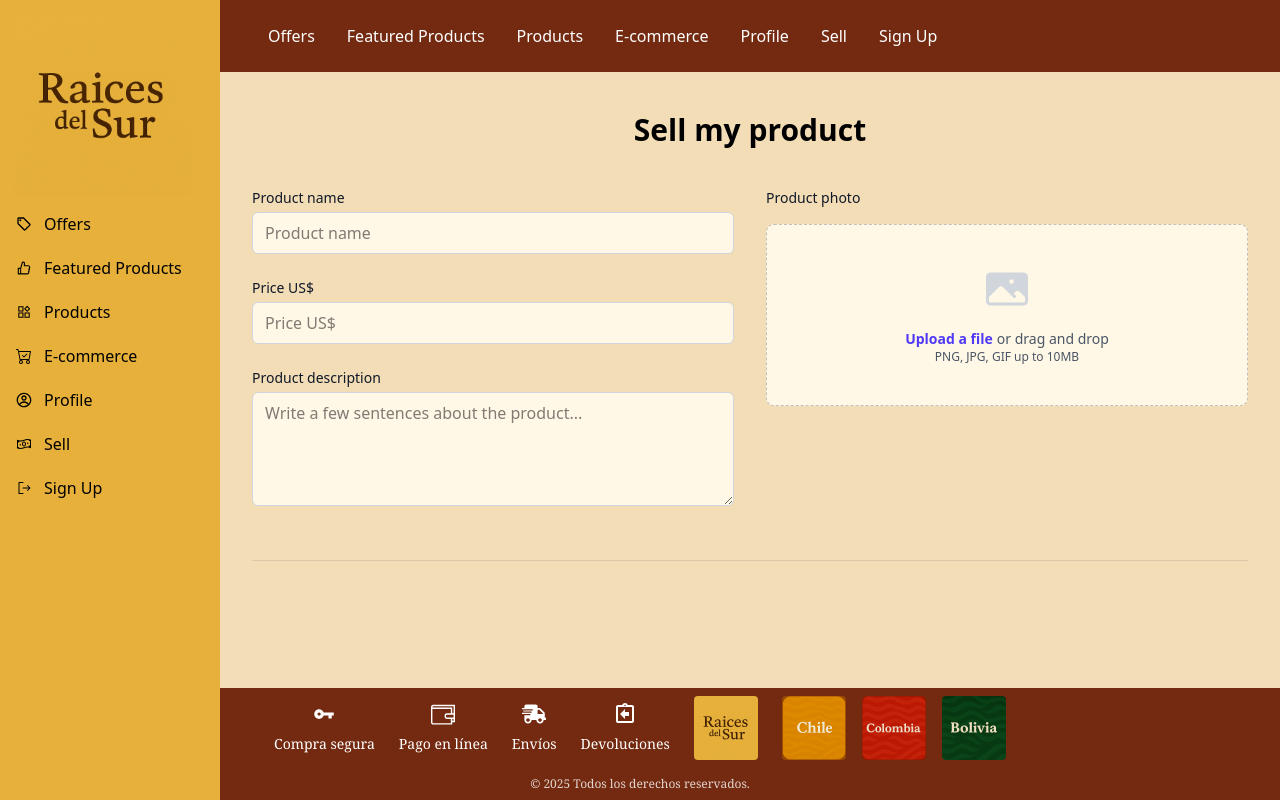
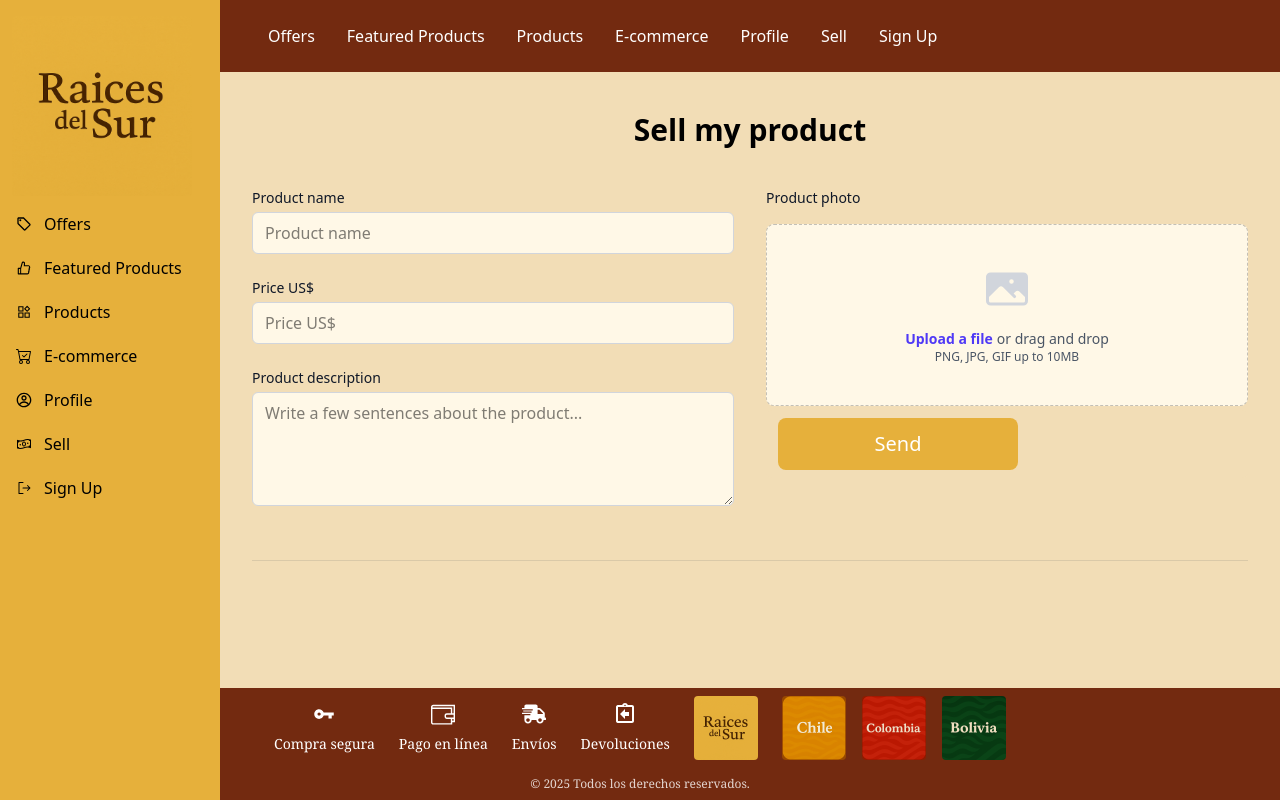
Before and after one commit to voyka17/souvenir_marketplace, a React (Vite) app in the folder Frontend/: page /sell in a window 1280 px wide. Built offline with nearby package versions, Linux system fonts and the light colour scheme.

Commit message:
Se corrige el boton de enviar

```diff
--- a/Frontend/package.json
+++ b/Frontend/package.json
@@ -16,12 +16,9 @@
     "flowbite-react": "^0.11.7",
     "react": "^19.1.0",
     "react-dom": "^19.1.0",
-
     "react-icons": "^5.5.0",
-
     "react-router-dom": "^7.6.1",
     "tailwindcss": "^4.1.8"
-
   },
   "devDependencies": {
     "@eslint/js": "^9.25.0",
--- a/Frontend/src/components/ui/ButtonCreateAccount.jsx
+++ b/Frontend/src/components/ui/ButtonCreateAccount.jsx
@@ -1,8 +1,10 @@
 import React from 'react'
+import { Link } from 'react-router-dom'
 
 const ButtonCreateAccount = () => {
     return (
-        <button className="bg-[var(--createdMustard))] hover:bg-[var(--createdlightYellow)] active:bg-[var(--createdOrange)]
+        <Link to="/login">
+            <button className="bg-[var(--createdMustard)] hover:bg-[var(--createdlightYellow)] active:bg-[var(--createdOrange)]
                 px-3 py-2 text-xs
                 sm:px-4 sm:py-2 sm:text-sm
                 md:px-15 md:py-3 md:text-base md:w-[210px]
@@ -15,6 +17,7 @@ const ButtonCreateAccount = () => {
             ">
                 Explorar
             </button>
+        </Link>
     )
 }
 
--- a/Frontend/src/components/ui/ButtonSave.jsx
+++ b/Frontend/src/components/ui/ButtonSave.jsx
@@ -13,7 +13,7 @@ const ButtonSave = () => {
             text-white
             transition-all duration-300 ease-in-out
         ">
-            Save Profile
+            Send
         </button>
     )
 }
--- a/Frontend/src/pages/Sell.jsx
+++ b/Frontend/src/pages/Sell.jsx
@@ -1,6 +1,7 @@
 import React from 'react'
 import Sidebar from '../components/layout/Sidebar.jsx'
 import Footer from '../components/layout/Footer.jsx'
+import ButtonSave from '../components/ui/ButtonSave.jsx'
 
 const Sell = () => {
     return (
@@ -70,11 +71,18 @@ const Sell = () => {
                                             <p className="text-xs text-gray-600">PNG, JPG, GIF up to 10MB</p>
                                         </div>
                                     </div>
+
+
+                                    <div className="rounded-md w-full mt-1 px-3 justify  py-2  bg-[var(--createdlightYellow)]">
+                                        <ButtonSave />
+                                    </div>
+
                                 </div>
 
                             </div>
                         </div>
                     </div>
+
                 </form>
                 <Footer />
             </div>
```
Lines whose indentation alone changed are shown as unchanged.
